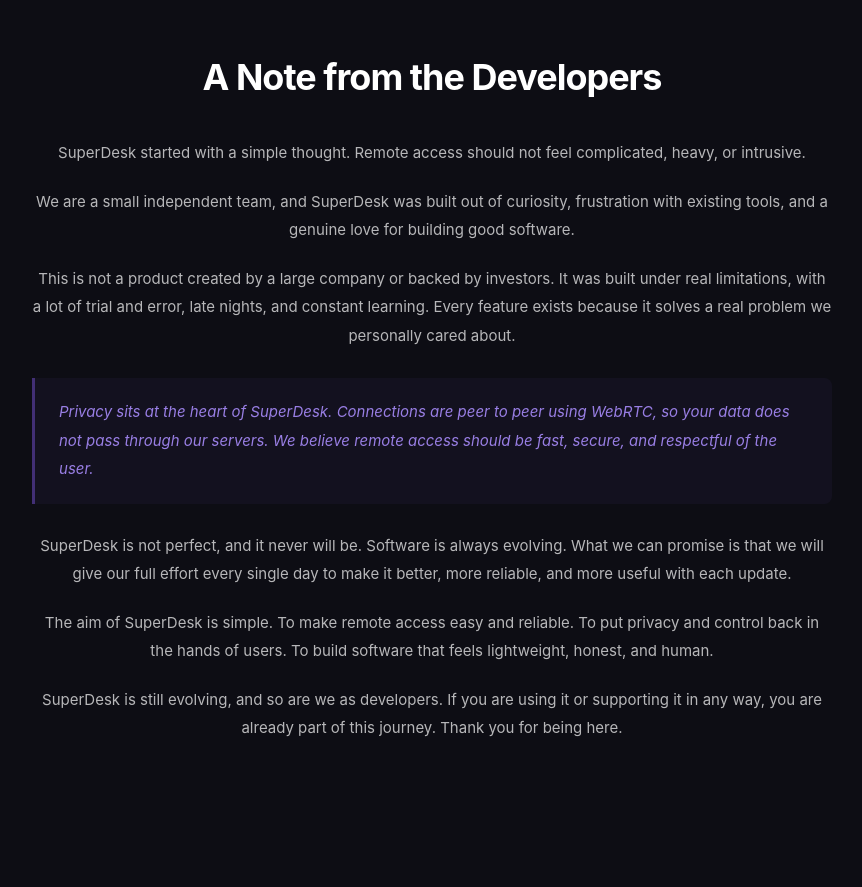
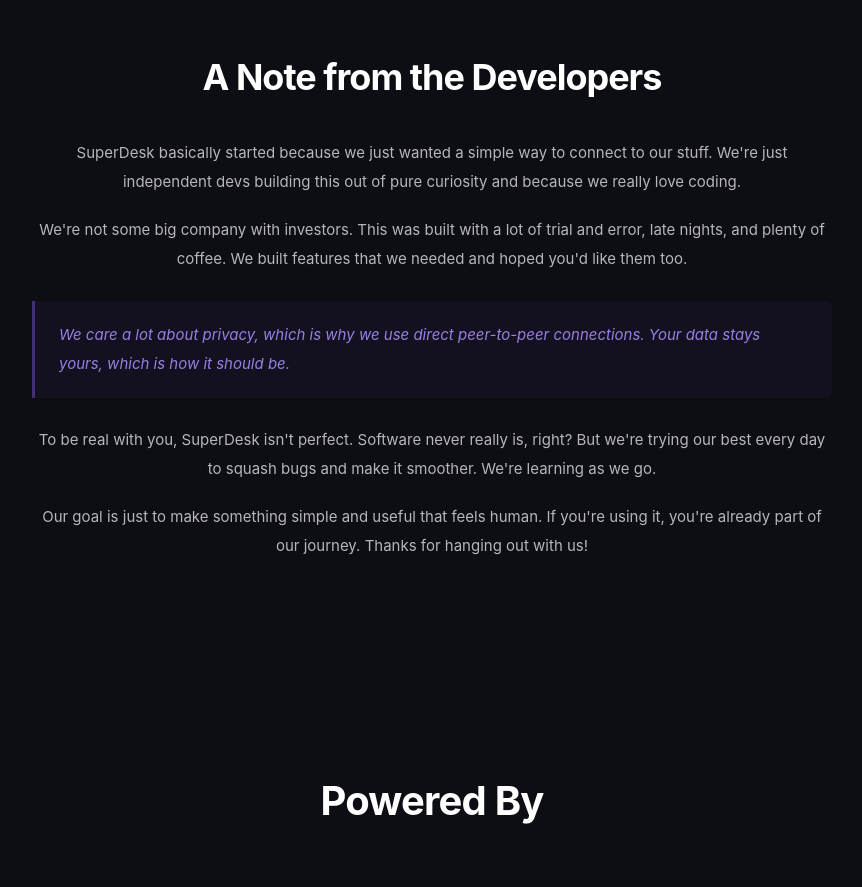
Before and after one commit to neeer4j/SuperDesk, a React (Create React App) app in the folder client/: page / in a window 1280 px wide. Shown: the part 1940-2827 px from the top of the page, without its empty margins (208-1070 px from the left). Built offline with nearby package versions, Linux system fonts and the light colour scheme; no server answers.

Commit message:
Updated mobile hero layout

```diff
--- a/client/src/pages/Home.jsx
+++ b/client/src/pages/Home.jsx
@@ -608,26 +608,19 @@
 
                         <div className="developers-note-content">
                             <p>
-                                SuperDesk started with a simple thought. Remote access should not feel complicated, heavy, or intrusive.
+                                SuperDesk basically started because we just wanted a simple way to connect to our stuff. We're just independent devs building this out of pure curiosity and because we really love coding.
                             </p>
                             <p>
-                                We are a small independent team, and SuperDesk was built out of curiosity, frustration with existing tools, and a genuine love for building good software.
+                                We're not some big company with investors. This was built with a lot of trial and error, late nights, and plenty of coffee. We built features that we needed and hoped you'd like them too.
+                            </p>
+                            <p className="highlight-paragraph">
+                                We care a lot about privacy, which is why we use direct peer-to-peer connections. Your data stays yours, which is how it should be.
                             </p>
                             <p>
-                                This is not a product created by a large company or backed by investors. It was built under real limitations, with a lot of trial and error, late nights, and constant learning. Every feature exists because it solves a real problem we personally cared about.
-                            </p>
-                            <p className="highlight-paragraph">
-                                Privacy sits at the heart of SuperDesk. Connections are peer to peer using WebRTC, so your data does not pass through our servers. We believe remote access should be fast, secure, and respectful of the user.
+                                To be real with you, SuperDesk isn't perfect. Software never really is, right? But we're trying our best every day to squash bugs and make it smoother. We're learning as we go.
                             </p>
                             <p>
-                                SuperDesk is not perfect, and it never will be. Software is always evolving. What we can promise is that we will give our full effort every single day to make it better, more reliable, and more useful with each update.
-                            </p>
-                            <p>
-                                The aim of SuperDesk is simple. To make remote access easy and reliable. To put privacy and control back in the hands of users. To build software that feels lightweight, honest, and human.
-                            </p>
-                            <p>
-
-                                SuperDesk is still evolving, and so are we as developers. If you are using it or supporting it in any way, you are already part of this journey. Thank you for being here.
+                                Our goal is just to make something simple and useful that feels human. If you're using it, you're already part of our journey. Thanks for hanging out with us!
                             </p>
 
 
--- a/client/src/portfolio.css
+++ b/client/src/portfolio.css
@@ -403,19 +403,19 @@
   }
 
   .portfolio-hero-content {
-    gap: 40px;
+    gap: 24px;
   }
 
-  /* Stack mockup images vertically on mobile */
+  /* Single image on mobile */
   .portfolio-hero-content>div:last-child {
     max-width: 100% !important;
-    min-height: 700px !important;
+    min-height: auto !important;
   }
 
   .portfolio-hero-content>div:last-child>div {
     position: relative !important;
     width: 100% !important;
-    max-width: 380px !important;
+    max-width: 90% !important;
     margin: 0 auto !important;
     transform: none !important;
     top: auto !important;
@@ -424,8 +424,9 @@
     bottom: auto !important;
   }
 
-  .portfolio-hero-content>div:last-child>div:first-child {
-    margin-bottom: 20px !important;
+  /* Hide the second image on mobile */
+  .portfolio-hero-content>div:last-child>div:last-child {
+    display: none !important;
   }
 }
 
```
